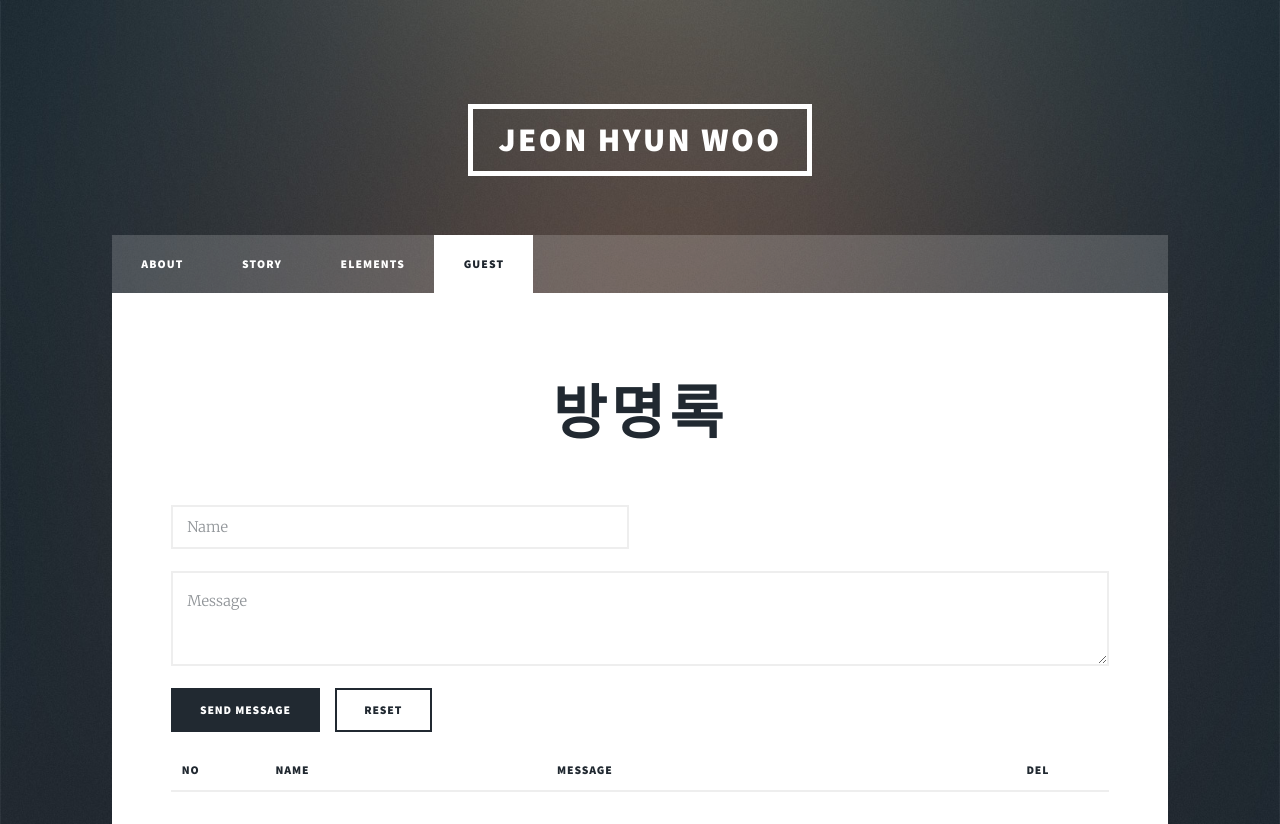
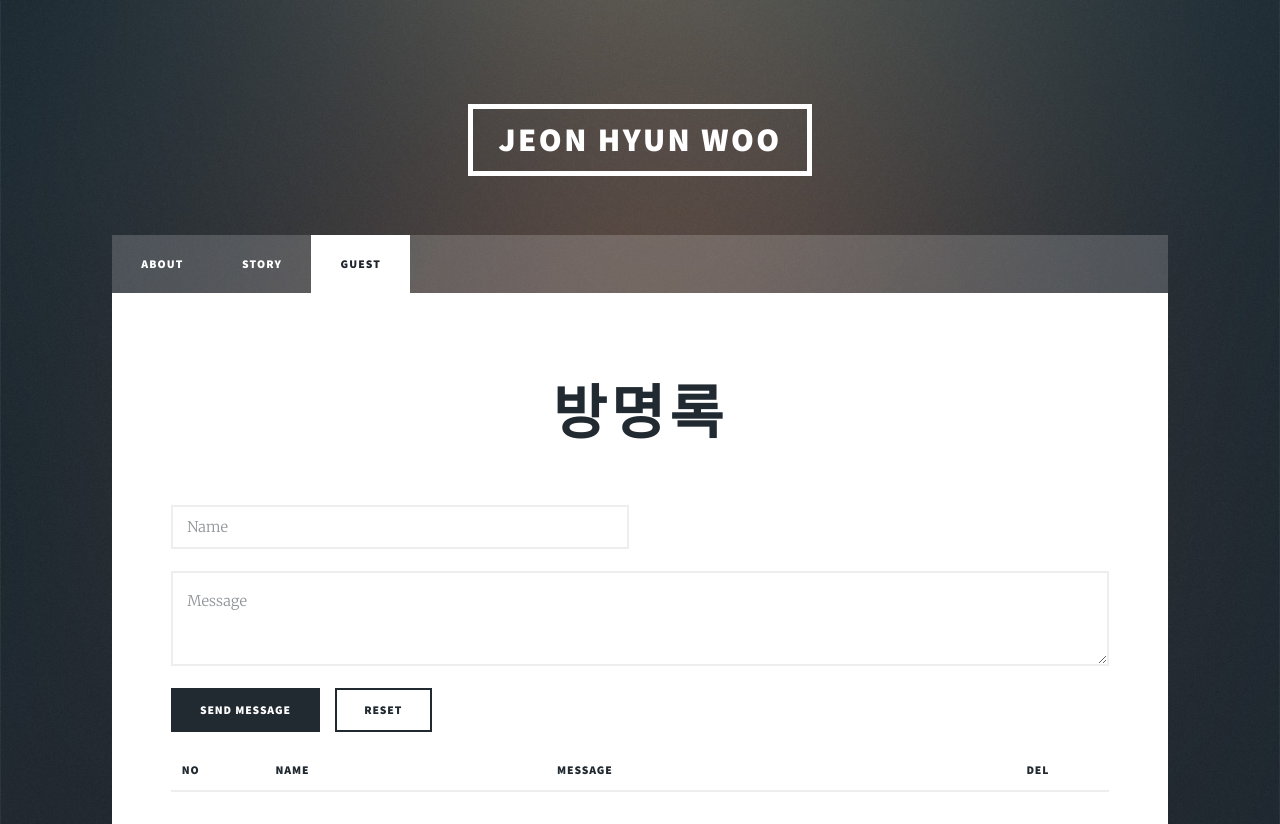
Before and after one commit to koreaitjjhw/mini_project, a plain HTML site: page guest.html in a window 1280 px wide. Shown: the top 824 px of the page. Drawn offline with nearby package versions, Linux system fonts and the light colour scheme.

Commit message:
Update guest.html

```diff
--- a/guest.html
+++ b/guest.html
@@ -28,7 +28,7 @@
         <ul class="links">
           <li><a href="index.html">about</a></li>
           <li><a href="story.html">Story</a></li>
-          <li><a href="elements.html">Elements</a></li>
+<!--           <li><a href="elements.html">Elements</a></li> -->
           <li class="active"><a href="guest.html">guest</a></li>
         </ul>
       </nav>
```
